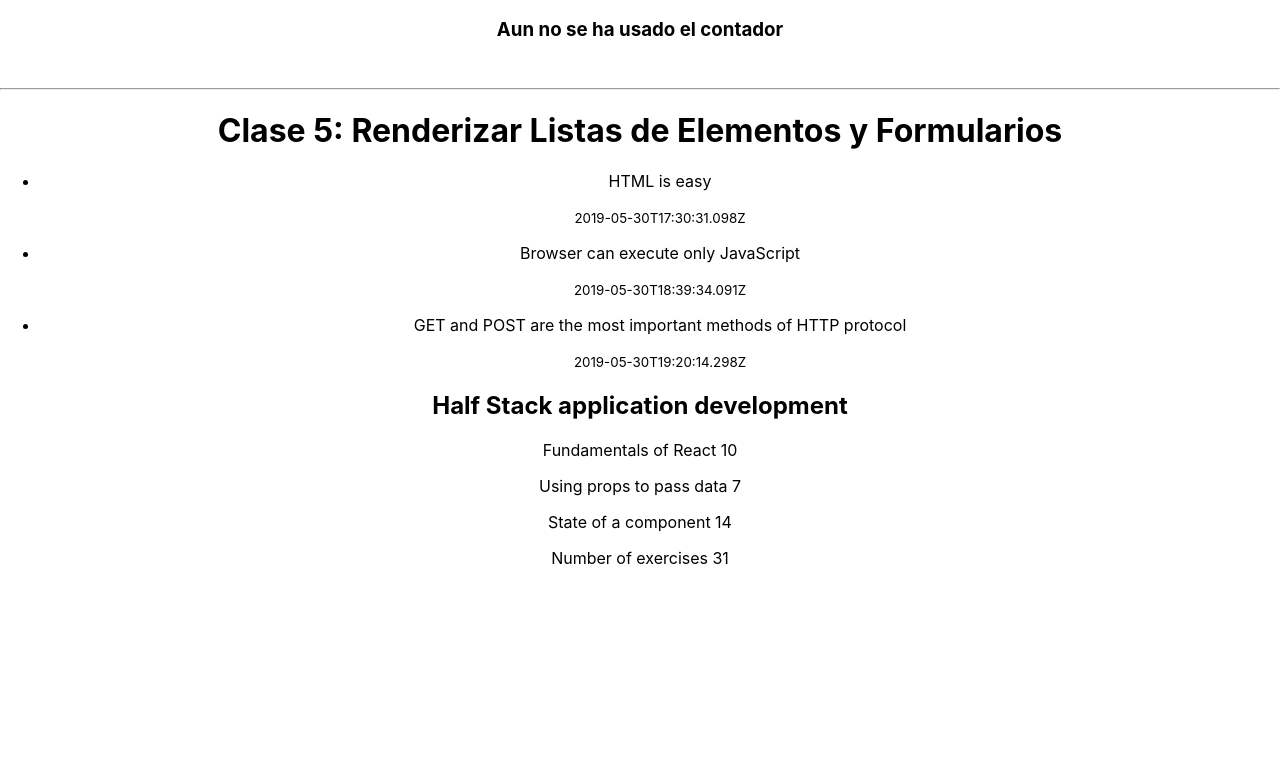
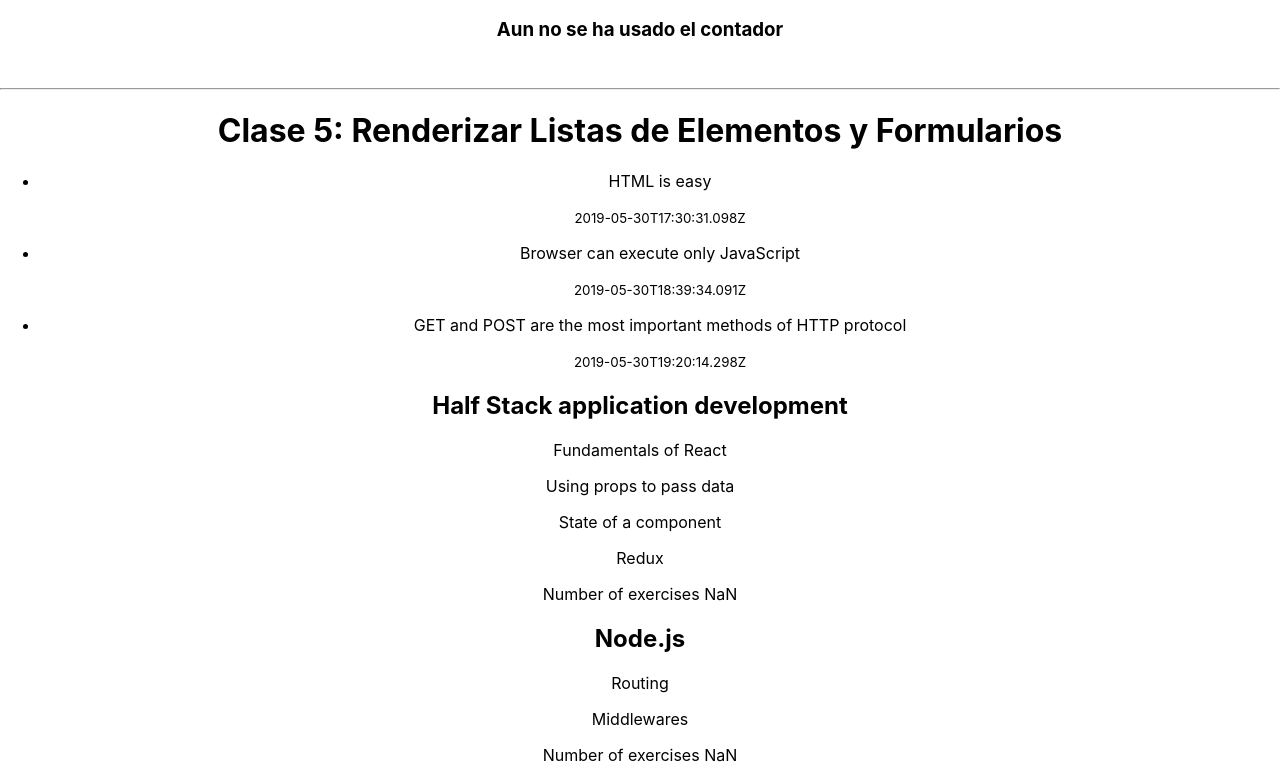
Before and after one commit to F4bian-pacheco/react-app-course, a React (Create React App) app: page / in a window 1280 px wide. Shown: the part 939-1720 px from the top of the page. Before the commit the page ends 1523 px from the top, so only its background shows below. Built offline with nearby package versions, Linux system fonts and the light colour scheme.

Commit message:
exercise 5 done

```diff
--- a/src/Ejercicio5.js
+++ b/src/Ejercicio5.js
@@ -103,11 +103,17 @@ const Ejercicio5 = () => {
 
     return (
         <div>
-            <Titulo curso={course} />
+            {courses.map((curso) => {
+                return (
+                    <div key={curso.id}>
+                        <Titulo curso={curso} />
 
-            <Content contenido={course.partes} />
+                        <Content contenido={curso.parts} />
 
-            <TotalEjecicios totales={course.partes} />
+                        <TotalEjecicios totales={curso.parts} />
+                    </div>
+                )
+            })}
         </div>
     )
 }
```
